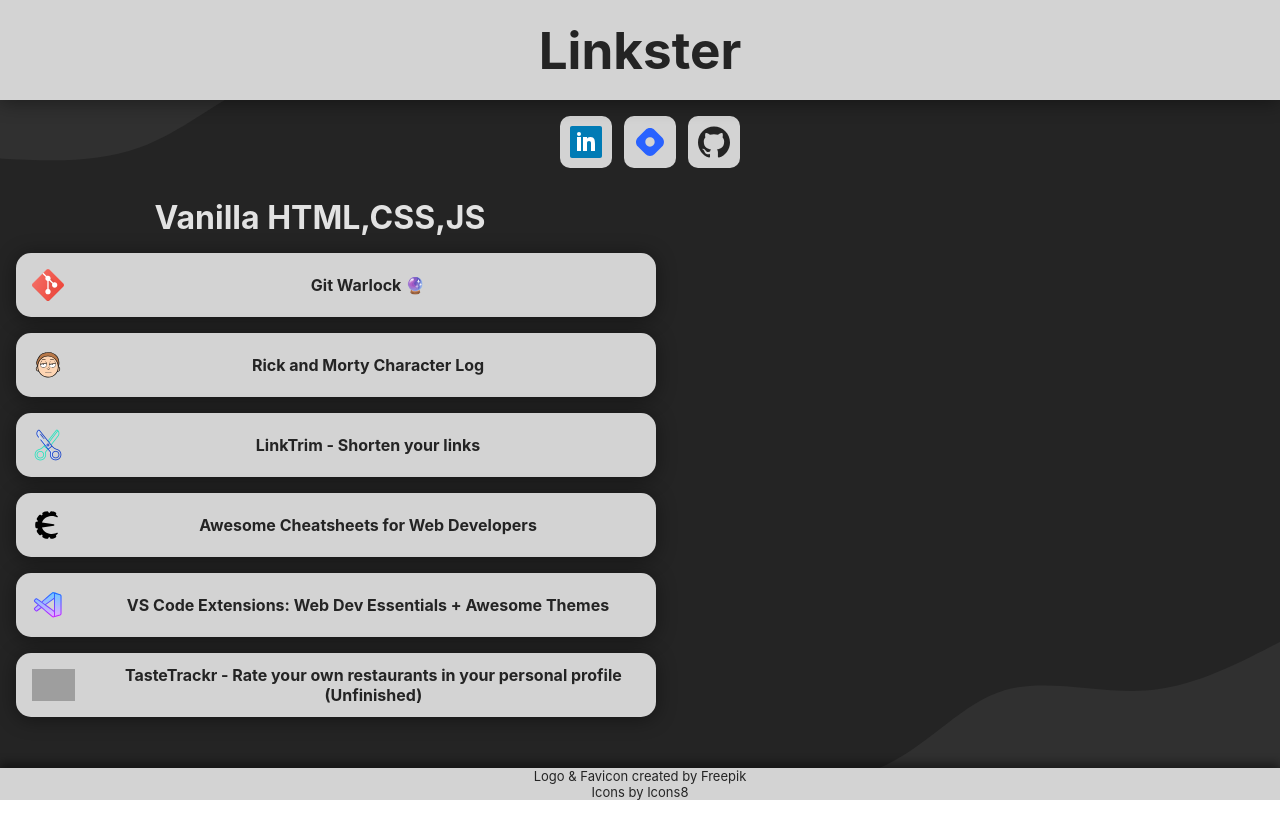
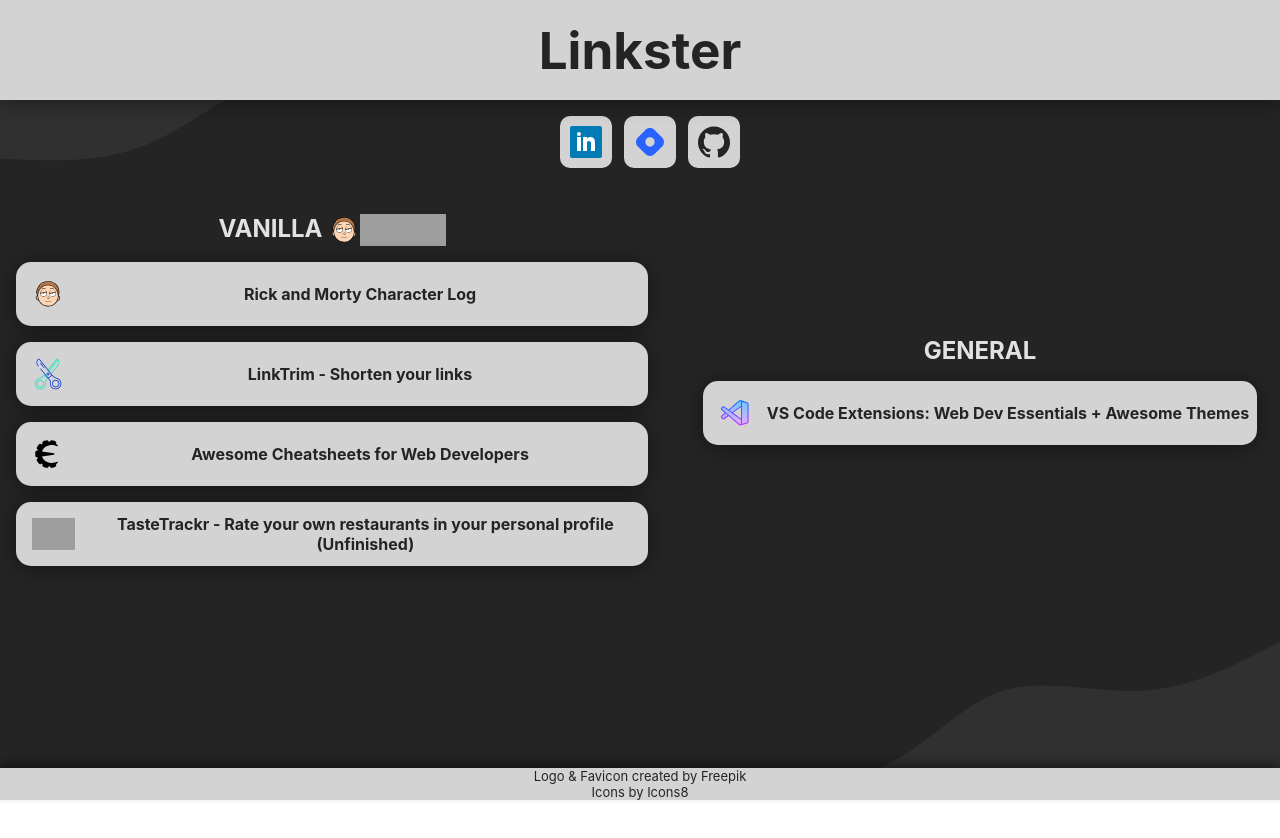
Before and after one commit to willywdev/linkster, a React (Vite) app: page / in a window 1280 px wide. Shown: the top 838 px of the page. Before the commit the page ends 800 px from the top, so only its background shows below. Built offline with nearby package versions, Linux system fonts and the light colour scheme; grey boxes are pictures that could not be loaded.

Commit message:
add functions to render content dynamically

```diff
--- a/src/components/Header/Header.css
+++ b/src/components/Header/Header.css
@@ -12,6 +12,8 @@
   font-size: 3.2em;
   line-height: 1.1;
   color: #242424;
+  margin: 0;
+  padding: 0;
 }
 
 .header__headline:hover {
--- a/src/components/MainContent/MainContent.css
+++ b/src/components/MainContent/MainContent.css
@@ -1,11 +1,22 @@
-.main-content__section {
+.main-content {
   display: grid;
   width: 100%;
   height: 100%;
   place-items: center;
   margin-top: 1rem;
   grid-template-columns: 1fr 1fr;
+  grid-template-rows: 1fr 1fr;
   margin-left: 1rem;
+  margin-right: 1rem;
+  gap: 1rem;
+}
+
+.main-content__section {
+  display: flex;
+  flex-direction: column;
+  align-items: center;
+  justify-content: center;
+  gap: 1rem;
 }
 .main-content__card-link {
   font-weight: bold;
@@ -23,6 +34,7 @@
   border-radius: 15px;
   filter: drop-shadow(0px 2px 10px #0000006d);
   padding-left: 1rem;
+  padding-right: 0.5rem;
 }
 
 .main-content__card:hover {
@@ -41,7 +53,13 @@
   margin: 0 auto;
 }
 .main-content__card-render-language {
-  width: 50%;
+  width: 100%;
   text-align: center;
+  vertical-align: middle;
   margin-top: 2rem;
 }
+.main-content__headline-image {
+  height: 32px;
+  text-align: center;
+  vertical-align: middle;
+}
--- a/src/components/MainContent/MainContent.jsx
+++ b/src/components/MainContent/MainContent.jsx
@@ -3,12 +3,43 @@
 
 export default function MainContent() {
   return (
-    <>
-      <RenderVanilla />
-      {links.map((link, index) => (
-        <section key={index} className="main-content__section">
+    <div className="main-content">
+      <RenderLanguages language="vanilla" />
+      <RenderLanguages language="general" />
+    </div>
+  );
+}
+
+function RenderLanguages({ language }) {
+  const icons = [{ name: "vanilla", images: ["/icons8-morty.svg", "2", "3"] }];
+  return (
+    <section className="main-content__section">
+      <h1 className="main-content__card-render-language">
+        {language.toUpperCase()}{" "}
+        {icons
+          .filter((icon) => {
+            return icon.name === language;
+          })
+          .map((icon) => {
+            return icon.images.map((image, index) => {
+              return (
+                <img
+                  key={index}
+                  src={image}
+                  className="main-content__headline-image"
+                />
+              );
+            });
+          })}
+      </h1>
+      {links
+        .filter((link) => {
+          return link.language.includes(language);
+        })
+        .map((link, index) => (
           <a
             href={link.url}
+            key={index}
             target="_blank"
             className="main-content__card-link"
             rel="noreferrer">
@@ -21,14 +52,7 @@
               <p className="main-content__card-text">{link.text}</p>
             </article>
           </a>
-        </section>
-      ))}
-    </>
+        ))}
+    </section>
   );
 }
-
-function RenderVanilla() {
-  return (
-    <h1 className="main-content__card-render-language">Vanilla HTML,CSS,JS</h1>
-  );
-}
--- a/src/components/MainContent/links.js
+++ b/src/components/MainContent/links.js
@@ -3,31 +3,37 @@
     imgSrc: "./2993773_git_social media_icon.svg",
     text: "Git Warlock 🔮",
     url: "https://github.com/willywdev/git-warlock",
+    language: "python",
   },
   {
     imgSrc: "./icons8-morty.svg",
     text: "Rick and Morty Character Log",
     url: "https://willywdev.github.io/rick-and-morty-app/",
+    language: "vanilla",
   },
   {
     imgSrc: "./icons8-scissor-64.png",
     text: "LinkTrim - Shorten your links",
     url: "https://linktrim.willydev.de/",
+    language: "vanilla",
   },
   {
     imgSrc: "./icons8-cheat-engine.svg",
     text: "Awesome Cheatsheets for Web Developers",
     url: "https://willywdev.github.io/awesome-cheatsheets/",
+    language: "vanilla",
   },
   {
     imgSrc: "./icons8-vs-code.svg",
     text: "VS Code Extensions: Web Dev Essentials + Awesome Themes",
     url: "https://marketplace.visualstudio.com/items?itemName=willywdev.willys-webdev-extensions",
+    language: "general",
   },
   {
     imgSrc: "./icons8-restaurant-96.png",
     text: "TasteTrackr - Rate your own restaurants in your personal profile (Unfinished)",
     url: "https://taste-trackr-d6c61.web.app/",
+    language: "vanilla, firebase",
   },
 ];
 
--- a/src/components/Socials/Socials.css
+++ b/src/components/Socials/Socials.css
@@ -1,4 +1,6 @@
-* {
+*,
+*::before,
+*::after {
   box-sizing: border-box;
   padding: 0;
   margin: 0;
@@ -9,7 +11,6 @@
   display: flex;
   justify-content: center;
   gap: 2rem;
-  align-items: stretch;
   height: 50px;
 }
 
@@ -37,5 +38,4 @@
 .socials__logos {
   width: 32px;
   height: 32px;
-  margin: auto;
 }
--- a/src/index.css
+++ b/src/index.css
@@ -19,6 +19,7 @@
 }
 
 body {
+  overflow: hidden;
   font-family: Inter, system-ui, Avenir, Helvetica, Arial, sans-serif;
   color-scheme: light dark;
   color: rgba(255, 255, 255, 0.87);
@@ -29,6 +30,7 @@
   -moz-osx-font-smoothing: grayscale;
   -webkit-text-size-adjust: 100%;
   height: 100dvh;
+  width: 100%;
   background-image: url("./components/MainContent/assets/blob-scene-haikei.svg");
   background-repeat: no-repeat;
   background-size: cover;
@@ -49,6 +51,8 @@
 }
 
 button {
+  margin: 0;
+  padding: 0;
   border-radius: 8px;
   border: 1px solid transparent;
   padding: 0.6em 1.2em;
```
